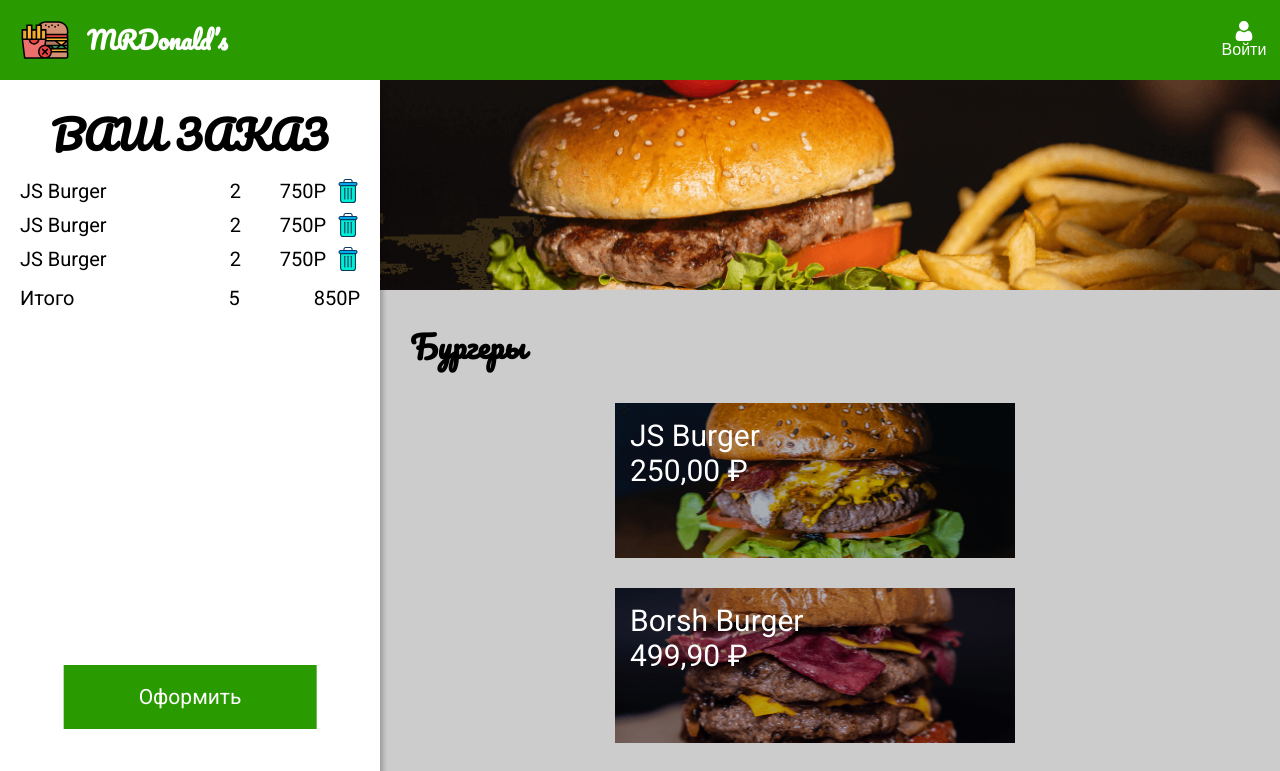
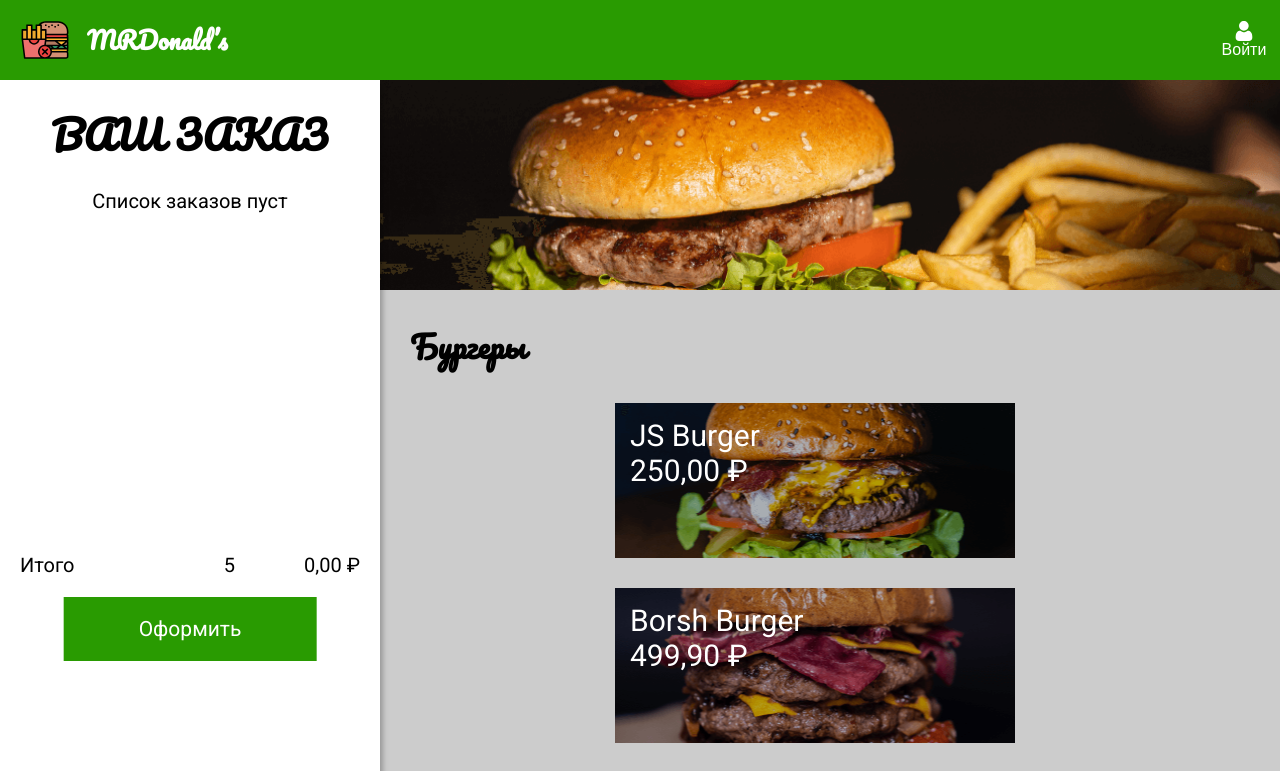
Before and after one commit to fetisovad/glo-react-test, a React (Create React App) app: page / in a window 1280 px wide. Shown: the top 771 px of the page. Built offline with nearby package versions, Linux system fonts and the light colour scheme.

Commit message:
end lesson 10

```diff
--- a/src/App.js
+++ b/src/App.js
@@ -1,26 +1,27 @@
-import React, {useState} from "react";
+import React from "react";
 import NavBar from "./Components/NavBar/NavBar";
 import Menu from "./Components/Menu/Menu";
-import GlobalStyle from "./Components/GlobalStyle/GlobalStyle";
+import GlobalStyle from "./Components/Style/GlobalStyle";
 import ModalItem from "./Components/ModalItem/ModalItem";
 import Order from "./Components/Order/Order";
+import {useOpenItem} from "./Components/hooks/useOpenItem";
+import {useOrders} from "./Components/hooks/useOrders";
 
 //font-family: 'Pacifico', cursive;
 // font-family: 'Roboto', sans-serif;
 // font-family: 'Roboto Condensed', sans-serif;
 
 function App() {
-    const [openItem, setOpenItem] = useState(null)
-
-    console.log(openItem)
+    const openItem = useOpenItem()
+    const orders = useOrders()
 
     return (
         <>
             <GlobalStyle/>
             <NavBar/>
-            <Order/>
-            <Menu setOpenItem={setOpenItem}/>
-            <ModalItem openItem={openItem} setOpenItem={setOpenItem}/>
+            <Order {...orders}/>
+            <Menu {...openItem}/>
+            {openItem.openItem && <ModalItem {...openItem} {...orders}/>}
         </>
     );
 }
--- a/src/Components/Menu/Menu.js
+++ b/src/Components/Menu/Menu.js
@@ -1,7 +1,7 @@
 import React from 'react';
 import styled from "styled-components";
 import dbMenu from "../../database/DBMenu";
-import ListItem from "../ListItem/ListItem";
+import ListItem from "./ListItem";
 import Banner from "./Banner";
 
 const MenuStyled = styled.main`
--- a/src/Components/ModalItem/ModalItem.js
+++ b/src/Components/ModalItem/ModalItem.js
@@ -1,5 +1,6 @@
 import React from 'react';
 import styled from 'styled-components';
+import formatCurrency from "../../utils/formatCurrency";
 
 const Overlay = styled.div`
   position: fixed;
@@ -59,7 +60,6 @@
 
 export const AddButton = styled.button`
   margin-top: auto;
-  margin-top: calc(100%);
   padding: 20px 75px;
   font-family: 'Roboto', sans-serif;
   font-size: 21px;
@@ -72,8 +72,8 @@
   }
 `;
 
-const ModalItem = ({openItem, setOpenItem}) => {
-    if (!openItem) return null;
+const ModalItem = ({openItem, setOpenItem, orders, setOrders}) => {
+    // if (!openItem) return null;
 
     const closeModal = (e) => {
         if (e.target.id === 'overlay') {
@@ -81,18 +81,25 @@
         }
     };
 
+    const order = {
+        ...openItem
+    }
+
+    const addToOrder = () => {
+        setOrders([...orders, order])
+        setOpenItem(null);
+    }
+
     return (
         <Overlay id="overlay" onClick={closeModal}>
             <Modal>
                 <Banner img={openItem.img}/>
                 <ItemInfoHeader>
                     <ItemInfoTitle>{openItem.name}</ItemInfoTitle>
-                    <span>{openItem.price.toLocaleString('ru-RU', {
-                        style: 'currency', currency: 'RUB'
-                    })}</span>
+                    <span>{formatCurrency(openItem.price)}</span>
                 </ItemInfoHeader>
                 <ItemInfo></ItemInfo>
-                <AddButton>Добавить</AddButton>
+                <AddButton onClick={addToOrder}>Добавить</AddButton>
             </Modal>
         </Overlay>
     );
--- a/src/Components/Order/Order.js
+++ b/src/Components/Order/Order.js
@@ -1,7 +1,8 @@
 import React from 'react';
 import styled from "styled-components";
 import {AddButton} from "../ModalItem/ModalItem";
-import OrderListItem from "../ListItem/OrderListItem";
+import OrderListItem from "./OrderListItem";
+import formatCurrency from "../../utils/formatCurrency";
 
 const OrderStyled = styled.section`
   position: fixed;
@@ -35,24 +36,38 @@
 const Total = styled.div`
   display: flex;
   justify-content: space-between;
-  margin: 15px 0;
+  margin-top: 100%;
+  margin-bottom: 20px;
 `
 
-const Order = () => {
+const EmptyList = styled.p`
+  text-align: center;
+  margin: 20px 0;
+`
+
+const Order = ({orders}) => {
     return (
         <>
             <OrderStyled>
                 <OrderTitle>Ваш заказ</OrderTitle>
                 <OrderContent>
-                    <OrderList>
-                        <OrderListItem/>
-                        <OrderListItem/>
-                        <OrderListItem/>
-                    </OrderList>
+                    {orders.length
+                    ?
+                        <OrderList>
+                            {orders.map((order) => {
+                                return (
+                                    <OrderListItem key={order.id} order={order}/>
+                                )
+                            })}
+                        </OrderList>
+                    :
+                        <EmptyList>Список заказов пуст</EmptyList>
+                    }
                     <Total>
                         <span>Итого</span>
                         <span style={{marginLeft: '80px'}}>5</span>
-                        <span>850Р</span>
+                        {/*<span>{formatCurrency(850)}</span>*/}
+                        <span>{formatCurrency(orders.reduce((a,c) => a + c.price, 0))}</span>
                     </Total>
                     <AddButton style={{marginLeft: '50%', transform: 'translateX(-50%)'}}>Оформить</AddButton>
                 </OrderContent>
--- a/src/Components/ListItem/OrderListItem.js
+++ b/src/Components/Order/OrderListItem.js
@@ -1,6 +1,7 @@
 import React from 'react';
 import styled from "styled-components";
 import trashImg from '../../image/trash.svg'
+import formatCurrency from "../../utils/formatCurrency";
 
 const TrashButton = styled.button`
   width: 24px;
@@ -30,12 +31,12 @@
   text-align: right;
 `
 
-const OrderListItem = () => {
+const OrderListItem = ({order}) => {
     return (
         <OrderItemStyled>
-            <ItemName>JS Burger</ItemName>
+            <ItemName>{order.name}</ItemName>
             <span>2</span>
-            <ItemPrice>750Р</ItemPrice>
+            <ItemPrice>{formatCurrency(order.price)}</ItemPrice>
             <TrashButton/>
         </OrderItemStyled>
     );
--- /dev/null
+++ b/src/Components/hooks/useOpenItem.js
@@ -0,0 +1,9 @@
+import {useState} from 'react';
+
+export function useOpenItem() {
+    const [openItem, setOpenItem] = useState(null)
+
+    return {
+        openItem, setOpenItem
+    }
+}
--- /dev/null
+++ b/src/Components/hooks/useOrders.js
@@ -0,0 +1,9 @@
+import {useState} from 'react'
+
+export function useOrders() {
+    const [orders, setOrders] = useState([])
+
+    return {
+        orders, setOrders
+    }
+}
--- /dev/null
+++ b/src/utils/formatCurrency.js
@@ -0,0 +1,5 @@
+export default function (value) {
+    return value.toLocaleString('ru-RU', {
+        style: 'currency', currency: 'RUB'
+    })
+}
```
Also changed, not shown: src/Components/Menu/ListItem.js (renamed from src/Components/ListItem/ListItem.js), src/Components/Style/GlobalStyle.js (renamed from src/Components/GlobalStyle/GlobalStyle.js).
